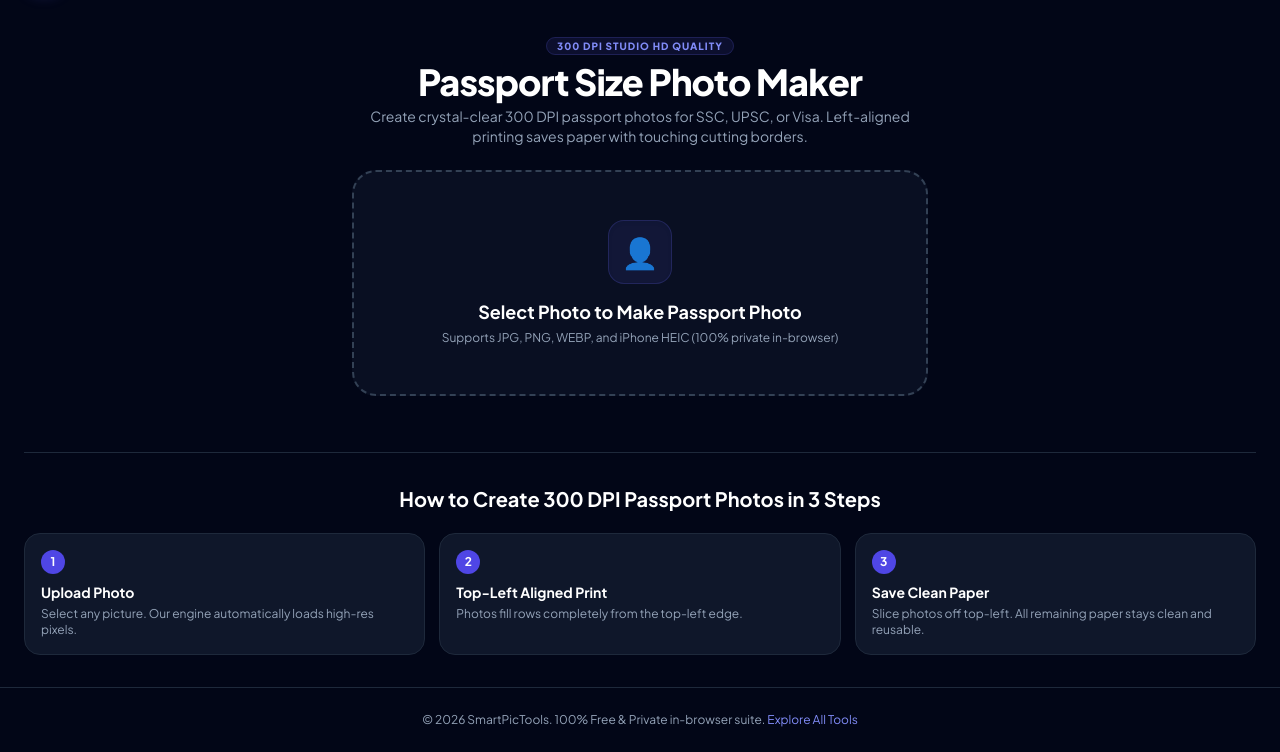
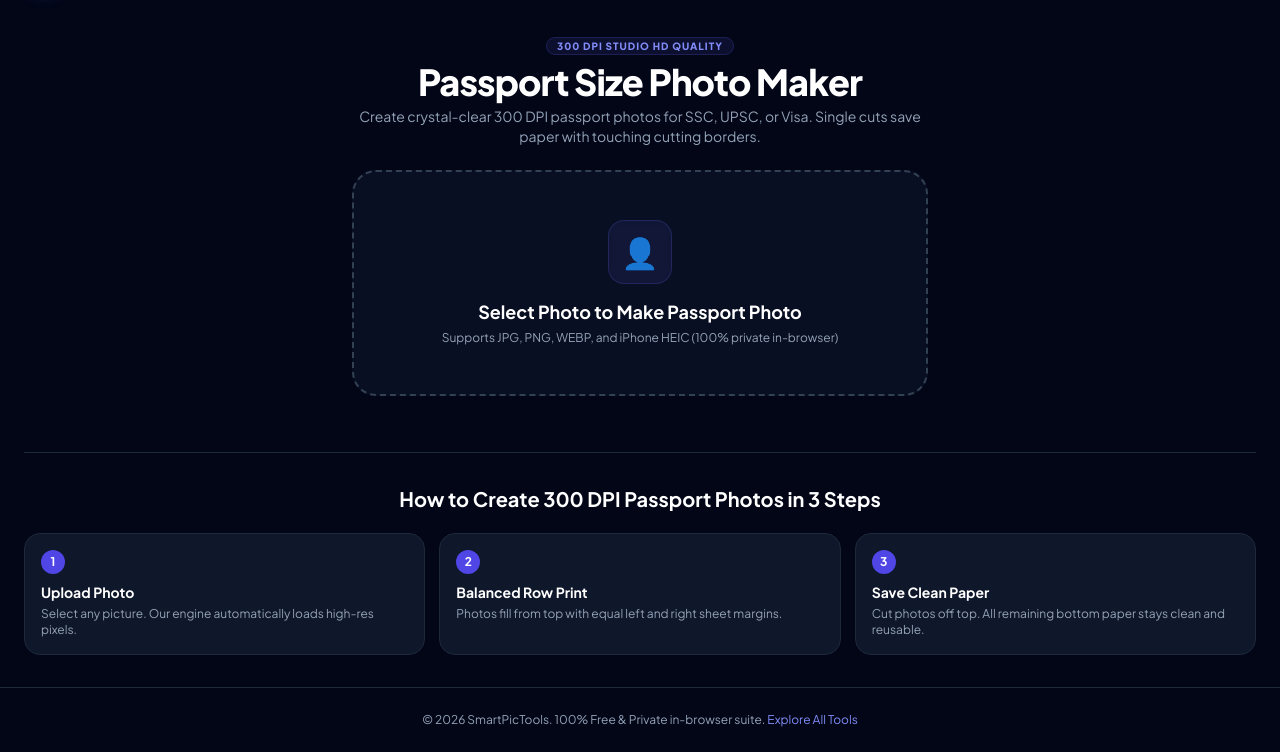
Before and after one commit to pranjalrajput243/smartpictools, a Flask app: page /passport-photo-maker in a window 1280 px wide. Shown: the part 65-817 px from the top of the page. Run offline with Flask 3, Linux system fonts and the light colour scheme; some libraries are stand-ins or nearby versions.

Commit message:
Update passport-photo-maker.html

```diff
--- a/templates/passport-photo-maker.html
+++ b/templates/passport-photo-maker.html
@@ -6,7 +6,7 @@
 
     <!-- ⚡ HIGH-PRIORITY SEO & KEYWORDS FOR PASSPORT PHOTOS -->
     <title>Passport Size Photo Maker Online Free - 300 DPI Studio Quality | SmartPicTools</title>
-    <meta name="description" content="Free online passport size photo maker with 300 DPI Ultra HD print clarity. Crop to 3.5x4.5cm for SSC/UPSC, 2x2 inch Visa, print custom photo counts on 4x6 or A4 sheets with zero-gap left-aligned cutting borders.">
+    <meta name="description" content="Free online passport size photo maker with 300 DPI Ultra HD print clarity. Crop to 3.5x4.5cm for SSC/UPSC, 2x2 inch Visa, print custom photo counts on 4x6 or A4 sheets with zero-gap cutting borders.">
     <meta name="keywords" content="passport size photo maker online free, ssc photo maker 3.5x4.5, upsc passport photo size, 2x2 visa photo maker, create passport photo 4x6 sheet, passport photo printable a4 sheet, custom photo count on sheet, studio quality passport photo 300 dpi">
     <meta name="robots" content="index, follow, max-image-preview:large">
     <meta name="author" content="SmartPicTools">
@@ -77,7 +77,7 @@
         <div class="text-center max-w-xl mx-auto mb-6">
             <span class="text-[10px] font-extrabold uppercase tracking-widest text-indigo-400 bg-indigo-500/10 px-2.5 py-0.5 rounded-full border border-indigo-500/20">300 DPI Studio HD Quality</span>
             <h1 class="text-2xl sm:text-4xl font-black text-white mt-1.5 tracking-tight">Passport Size Photo Maker</h1>
-            <p class="mt-1 text-slate-400 text-xs sm:text-sm">Create crystal-clear 300 DPI passport photos for SSC, UPSC, or Visa. Left-aligned printing saves paper with touching cutting borders.</p>
+            <p class="mt-1 text-slate-400 text-xs sm:text-sm">Create crystal-clear 300 DPI passport photos for SSC, UPSC, or Visa. Single cuts save paper with touching cutting borders.</p>
         </div>
 
         <!-- UPLOAD DROP AREA (SHOWN BEFORE UPLOAD) -->
@@ -215,13 +215,13 @@
                 </div>
                 <div class="bg-slate-900 p-4 rounded-2xl border border-slate-800">
                     <span class="w-6 h-6 rounded-full bg-indigo-600 text-white font-bold flex items-center justify-center mb-2 text-xs">2</span>
-                    <h3 class="font-bold text-white text-xs sm:text-sm mb-1">Top-Left Aligned Print</h3>
-                    <p class="text-slate-400 text-xs">Photos fill rows completely from the top-left edge.</p>
+                    <h3 class="font-bold text-white text-xs sm:text-sm mb-1">Balanced Row Print</h3>
+                    <p class="text-slate-400 text-xs">Photos fill from top with equal left and right sheet margins.</p>
                 </div>
                 <div class="bg-slate-900 p-4 rounded-2xl border border-slate-800">
                     <span class="w-6 h-6 rounded-full bg-indigo-600 text-white font-bold flex items-center justify-center mb-2 text-xs">3</span>
                     <h3 class="font-bold text-white text-xs sm:text-sm mb-1">Save Clean Paper</h3>
-                    <p class="text-slate-400 text-xs">Slice photos off top-left. All remaining paper stays clean and reusable.</p>
+                    <p class="text-slate-400 text-xs">Cut photos off top. All remaining bottom paper stays clean and reusable.</p>
                 </div>
             </div>
         </section>
@@ -231,7 +231,7 @@
         <p>© 2026 SmartPicTools. 100% Free & Private in-browser suite. <a href="/" class="text-indigo-400 hover:underline">Explore All Tools</a></p>
     </footer>
 
-    <!-- ⚡ TRUE 300 DPI STUDIO ENGINE (FIXED COLUMNS: FULL ROWS FILLED FROM LEFT) -->
+    <!-- ⚡ TRUE 300 DPI STUDIO ENGINE (BALANCED HORIZONTAL ROW WIDTH + TOP ALIGNED) -->
     <script>
         let cropper = null;
         let originalFileName = 'passport_photo';
@@ -351,7 +351,7 @@
             renderHighResOutput();
         }
 
-        // ⚡ RENDER HIGH-RES OUTPUT (FIXED 5-COLUMNS ON A4, 4-COLUMNS ON 4x6)
+        // ⚡ RENDER HIGH-RES OUTPUT: 5 COLUMNS BALANCED HORIZONTALLY ACROSS A4 SHEET
         function renderHighResOutput() {
             if (!cropper) return;
 
@@ -430,17 +430,19 @@
             const printW = Math.round(cardW / 2);
             const printH = Math.round(cardH / 2);
 
-            // ⚡ FIXED COLUMNS: A4 पर हमेशा 5 फ़ोटो की पूरी लाइन बनेगी, 4x6 पर हमेशा 4 फ़ोटो की पूरी लाइन बनेगी!
+            // ⚡ FIXED ROW CAPACITY: A4 पर हमेशा 5 फ़ोटो की लाइन, 4x6 पर हमेशा 4 फ़ोटो की लाइन
             const cols = (currentSheetType === 'a4') ? 5 : 4;
 
-            // ⚡ STRICT TOP-LEFT ALIGNMENT (NO HORIZONTAL OR VERTICAL CENTERING)
-            const startX = 60;
-            const startY = 60;
+            // ⚡ EXACT EQUAL MARGIN ON LEFT & RIGHT:
+            // 5 फ़ोटो की पूरी लाइन के हिसाब से दाएँ और बाएँ बिल्कुल एक बराबर मार्जिन छूटेगा!
+            const fullLineWidth = cols * printW;
+            const startX = Math.max(20, Math.round((sheetW - fullLineWidth) / 2));
+            const startY = 60; // ऊपर से शुरू
 
             let drawn = 0;
             while (drawn < count) {
-                const c = drawn % cols; // कॉलम हमेशा 0 से cols-1 तक भरेगा (यानी पूरी पहली लाइन)
-                const r = Math.floor(drawn / cols); // जब पहली लाइन भरेगी, तभी अगली लाइन में जाएगा
+                const c = drawn % cols;
+                const r = Math.floor(drawn / cols);
 
                 const x = startX + c * printW;
                 const y = startY + r * printH;
```
